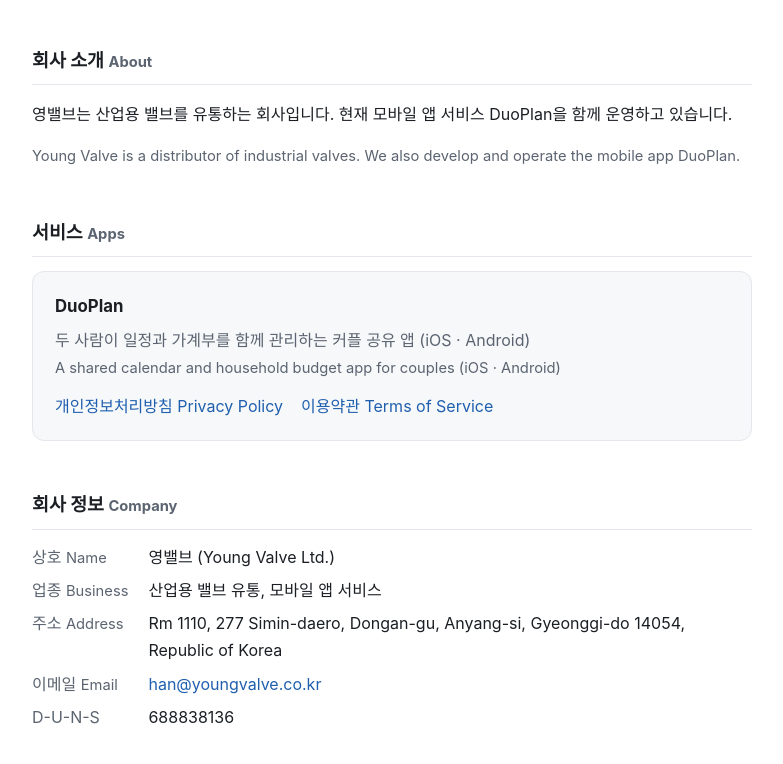
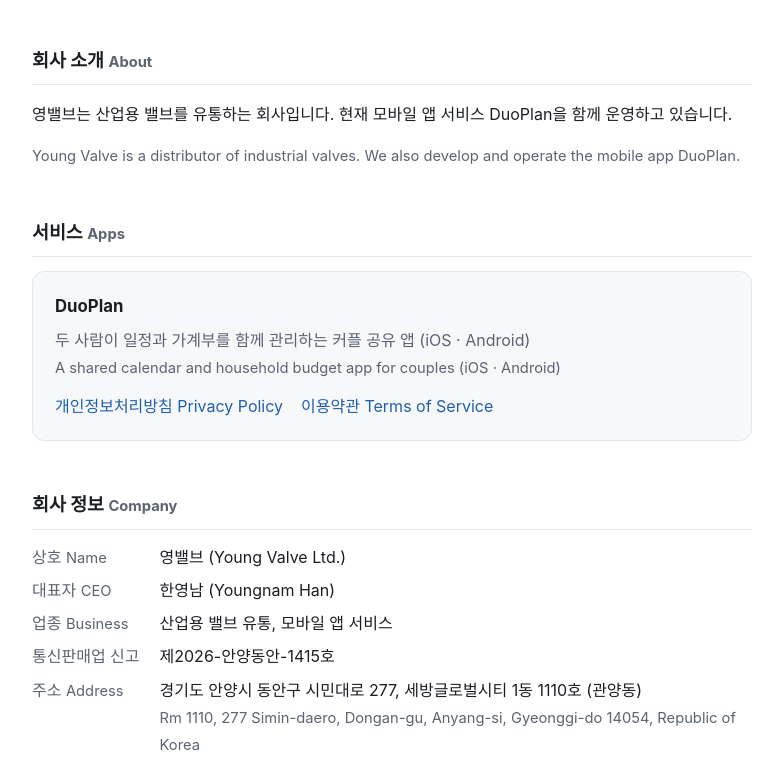
Before and after one commit to SeanHan94/youngvalve-site, a plain HTML site: page index.html in a window 1280 px wide. Shown: the part 170-934 px from the top of the page, without its empty margins (248-1031 px from the left). Drawn offline with Linux system fonts and the light colour scheme.

Commit message:
Add CEO, mail-order registration, Korean address
Co-Authored-By: Claude Opus 5.5 <noreply@anthropic.com>

```diff
--- a/index.html
+++ b/index.html
@@ -67,8 +67,10 @@
     <h2>회사 정보 <span class="en">Company</span></h2>
     <dl>
       <dt>상호 <span class="en">Name</span></dt><dd>영밸브 (Young Valve Ltd.)</dd>
+      <dt>대표자 <span class="en">CEO</span></dt><dd>한영남 (Youngnam Han)</dd>
       <dt>업종 <span class="en">Business</span></dt><dd>산업용 밸브 유통, 모바일 앱 서비스</dd>
-      <dt>주소 <span class="en">Address</span></dt><dd>Rm 1110, 277 Simin-daero, Dongan-gu, Anyang-si, Gyeonggi-do 14054, Republic of Korea</dd>
+      <dt>통신판매업 신고</dt><dd>제2026-안양동안-1415호</dd>
+      <dt>주소 <span class="en">Address</span></dt><dd>경기도 안양시 동안구 시민대로 277, 세방글로벌시티 1동 1110호 (관양동)<br><span class="en">Rm 1110, 277 Simin-daero, Dongan-gu, Anyang-si, Gyeonggi-do 14054, Republic of Korea</span></dd>
       <dt>이메일 <span class="en">Email</span></dt><dd><a href="mailto:han@youngvalve.co.kr">han@youngvalve.co.kr</a></dd>
       <dt>D-U-N-S</dt><dd>688838136</dd>
     </dl>
```
